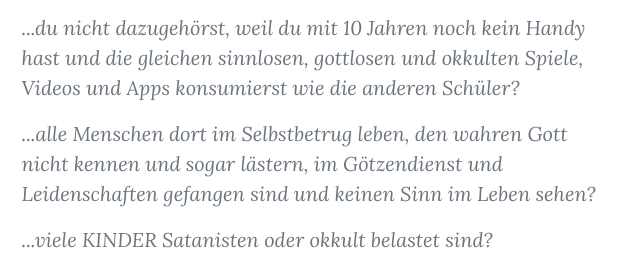
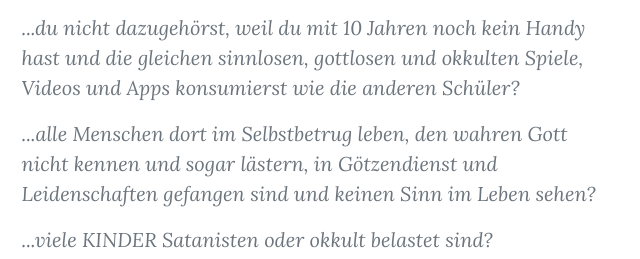
Before and after one commit to jackletran/schule, a plain HTML site: page index.html in a window 1280 px wide. Shown: the part 2462-2721 px from the top of the page, 324-964 px from the left. Drawn offline with nearby package versions, Linux system fonts and the light colour scheme.

Commit message:
Update index.html

```diff
--- a/index.html
+++ b/index.html
@@ -168,7 +168,7 @@
             </blockquote>
             <blockquote class="blockquote">
               ...alle Menschen dort im Selbstbetrug leben, den wahren Gott nicht
-              kennen und sogar lästern, im Götzendienst und Leidenschaften
+              kennen und sogar lästern, in Götzendienst und Leidenschaften
               gefangen sind und keinen Sinn im Leben sehen?
             </blockquote>
             <blockquote class="blockquote">
```
